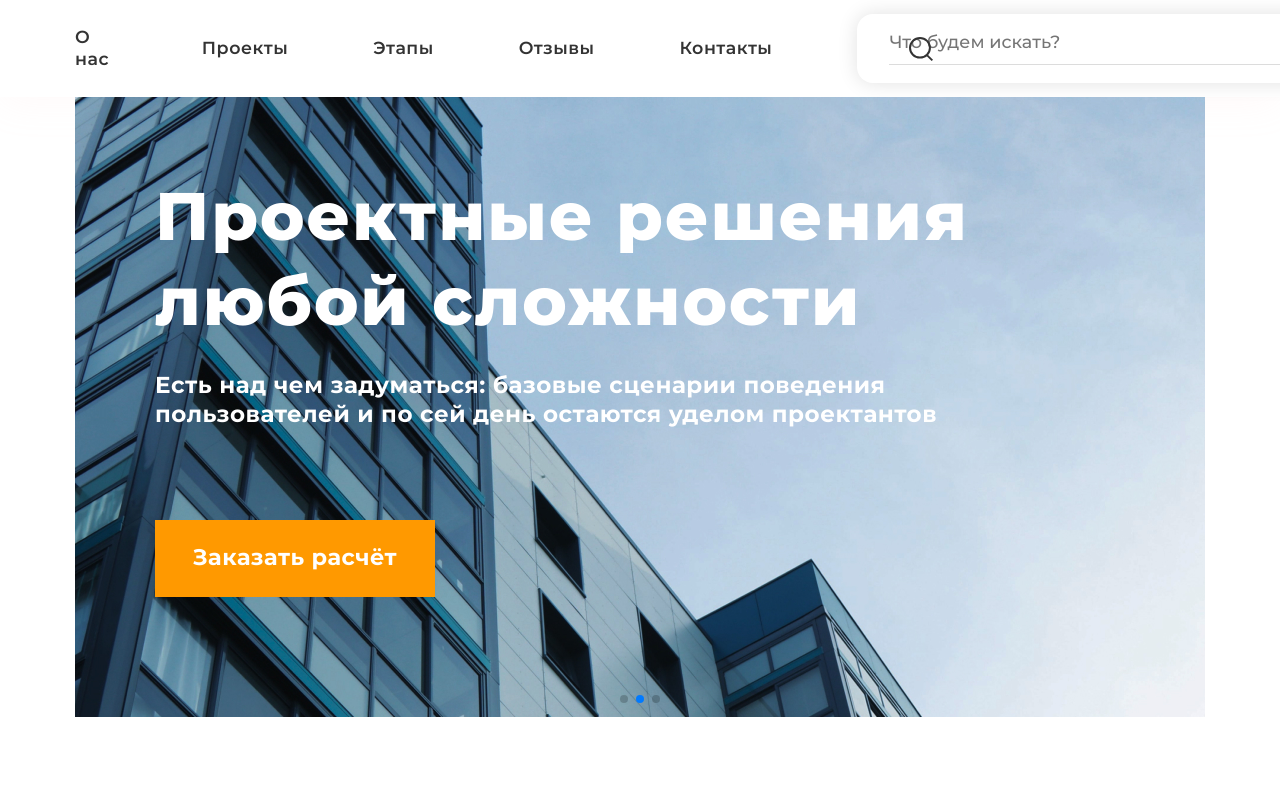
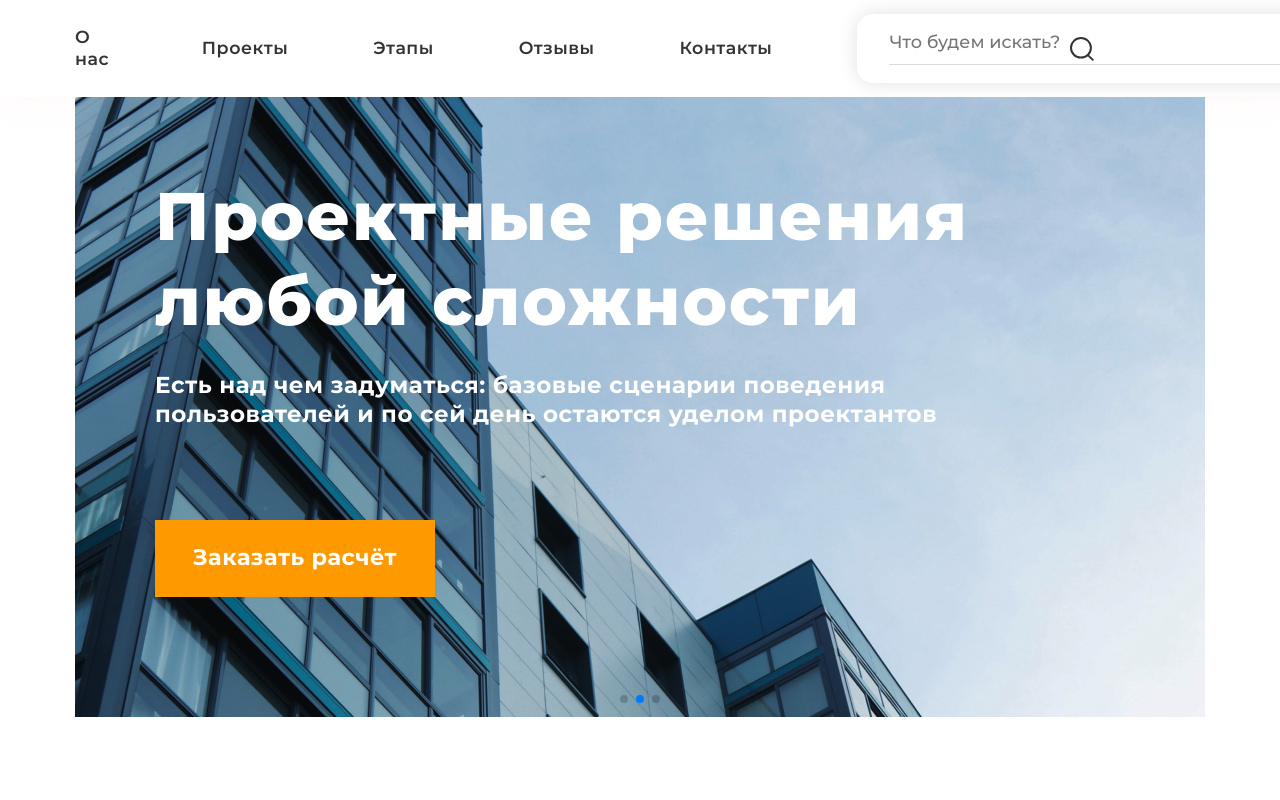
Before and after one commit to Ashkhen-Adamyan/Euclid-VISIBLE, a plain HTML site: page index.html in a window 1280 px wide. Both pictures are taken after a click on the button "поиск по сайту". Shown: the top 800 px of the page. Drawn offline with nearby package versions, Linux system fonts and the light colour scheme.

Commit message:
change heaner

```diff
--- a/css/modules/header.css
+++ b/css/modules/header.css
@@ -60,7 +60,7 @@
 }
 .header__search-btn-active {
   position: absolute;
-
+  right: 160px;
   margin-right: 20px;
   margin-left: 20px;
   width: 30px;
```
